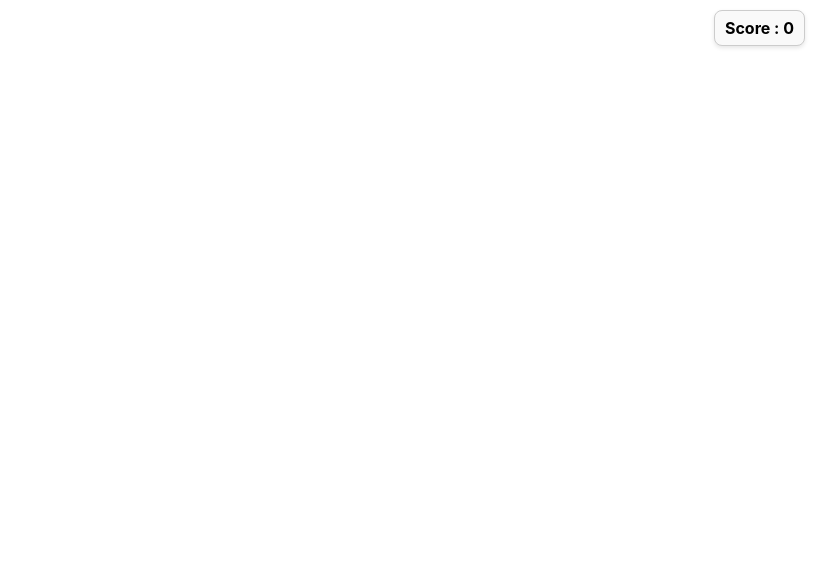
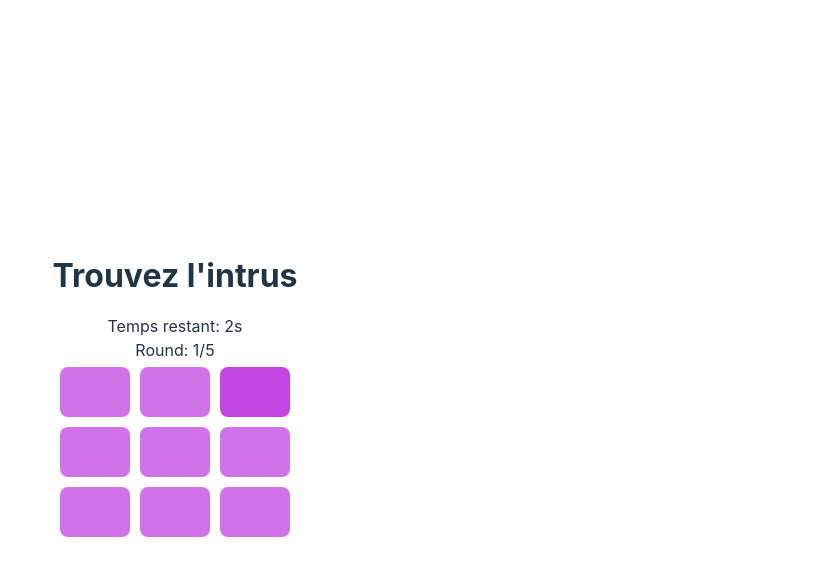
Before and after one commit to RedaDamene/Stickmania, a React (Vite) app: page / in a window 1280 px wide. Shown: the top 576 px of the page, without its empty margins (465-1280 px from the left). Built offline with nearby package versions, Linux system fonts and the light colour scheme.

Commit message:
feat: jeu de Trouve l'intru

```diff
--- a/src/App.tsx
+++ b/src/App.tsx
@@ -1,11 +1,11 @@
 import './App.css'
-import Score from './composants/Score/Score'
+import TrouveIntru from './pages/JeuTrouveIntru/TrouveIntru';
 
 function App() {
 
   return (
     <>
-      <Score/>
+      <TrouveIntru/>
     </>
   )
 }
--- a/src/Router.tsx
+++ b/src/Router.tsx
@@ -2,6 +2,7 @@ import { BrowserRouter, Routes, Route } from "react-router";
 import App from "./App";
 import JeuDuClavier from "./pages/JeuDuClavier/JeuDuClavier";
 import JeuTiming from "./pages/Jeu-timing/Jeu-timing";
+import JeuTapeTaupe from "./pages/JeuTapeTaupe/TapeTaupe";
 export const Router = () => {
     return (
         <BrowserRouter>
@@ -10,6 +11,7 @@ export const Router = () => {
                 <Route path="/app" element="Hello World" />
                 <Route path="/app/jeuDuClavier" element={<JeuDuClavier />} />
                 <Route path="/app/jeuTiming" element={<JeuTiming />} />
+                <Route path="/app/jeuTapeTaupe" element={<JeuTapeTaupe/>}/>
             </Routes>
         </BrowserRouter>
     );
--- /dev/null
+++ b/src/pages/JeuTrouveIntru/TrouveIntru.css
@@ -0,0 +1,10 @@
+.grid {
+  display: grid;
+  justify-content: center;
+  align-items: center;
+}
+
+button{
+  height: 50px;
+  margin: 5px;
+}
--- /dev/null
+++ b/src/pages/JeuTrouveIntru/TrouveIntru.tsx
@@ -0,0 +1,98 @@
+import React, { useState, useEffect } from "react";
+import "./TrouveIntru.css";
+
+const generateColor = (): string => {
+  const teinte = Math.floor(Math.random() * 360);
+  const saturation = 70 + Math.floor(Math.random() * 20);
+  const lightness = 50 + Math.floor(Math.random() * 20);
+  return `hsl(${teinte}, ${saturation}%, ${lightness}%)`;
+};
+
+const TrouveIntru: React.FC = () => {
+  const [gridSize, setGridSize] = useState<number>(3);
+  const [intruderIndex, setIntruderIndex] = useState<number>(0);
+  const [gameOver, setGameOver] = useState<boolean>(false);
+  const [gameWon, setGameWon] = useState<boolean>(false);
+  const [timer, setTimer] = useState<number>(7);
+  const [round, setRound] = useState<number>(1);
+  const [baseColor, setBaseColor] = useState<string>(generateColor());
+  const [intruderColor, setIntruderColor] = useState<string>(baseColor);
+
+  useEffect(() => {
+    setIntruderIndex(Math.floor(Math.random() * gridSize * gridSize));
+  }, [gridSize, round]);
+
+  useEffect(() => {
+    const interval = setInterval(() => {
+      setTimer((prev) => (prev > 0 && !gameOver && !gameWon ? prev - 1 : prev));
+    }, 1000);
+
+    return () => clearInterval(interval);
+  }, [gameOver, gameWon]);
+
+  useEffect(() => {
+    if (timer === 0 && !gameWon) {
+      setGameOver(true);
+    }
+  }, [timer, gameWon]);
+
+  useEffect(() => {
+    const newBaseColor = generateColor();
+    setBaseColor(newBaseColor);
+    const lightnessAdjustment = Math.random() > 0.5 ? 10 : -10;
+    setIntruderColor(newBaseColor.replace(/(\d+)%\)/, (_, p1) => `${parseInt(p1) + lightnessAdjustment}%)`));
+  }, [round]);
+
+  const handleClick = (index: number): void => {
+    if (index === intruderIndex) {
+      if (round < 5) {
+        setGridSize((prev) => prev + 1);
+        setRound((prev) => prev + 1);
+      } else {
+        setGameWon(true);
+      }
+    } else {
+      setGameOver(true);
+    }
+  };
+
+  const restartGame = (): void => {
+    setGridSize(3);
+    setGameOver(false);
+    setGameWon(false);
+    setRound(1);
+    setTimer(7);
+    setBaseColor(generateColor());
+  };
+
+  return (
+    <div>
+      <h1>Trouvez l'intrus</h1>
+      <p>Temps restant: {timer}s</p>
+      <p>Round: {round}/5</p>
+      {!gameOver && !gameWon ? (
+        <div
+          className="grid gap-3"
+          style={{ gridTemplateColumns: `repeat(${gridSize}, 80px)` }}
+        >
+          {[...Array(gridSize * gridSize)].map((_, index) => (
+            <button
+              key={index}
+              style={{ backgroundColor: index === intruderIndex ? intruderColor : baseColor }}
+              onClick={() => handleClick(index)}
+            ></button>
+          ))}
+        </div>
+      ) : (
+        <div className="text-center">
+          <h2>{gameWon ? "Bravo, vous avez gagné!" : "Game Over!"}</h2>
+          <button onClick={restartGame}>
+            Recommencer
+          </button>
+        </div>
+      )}
+    </div>
+  );
+};
+
+export default TrouveIntru;
```
Also changed, not shown: src/pages/JeuTapeTaupe/TapeTaupe.css (renamed from src/composants/TapeTaupe/TapeTaupe.css), src/pages/JeuTapeTaupe/TapeTaupe.tsx (renamed from src/composants/TapeTaupe/TapeTaupe.tsx), 1 other file (tests, documents, lock files or other folders).
